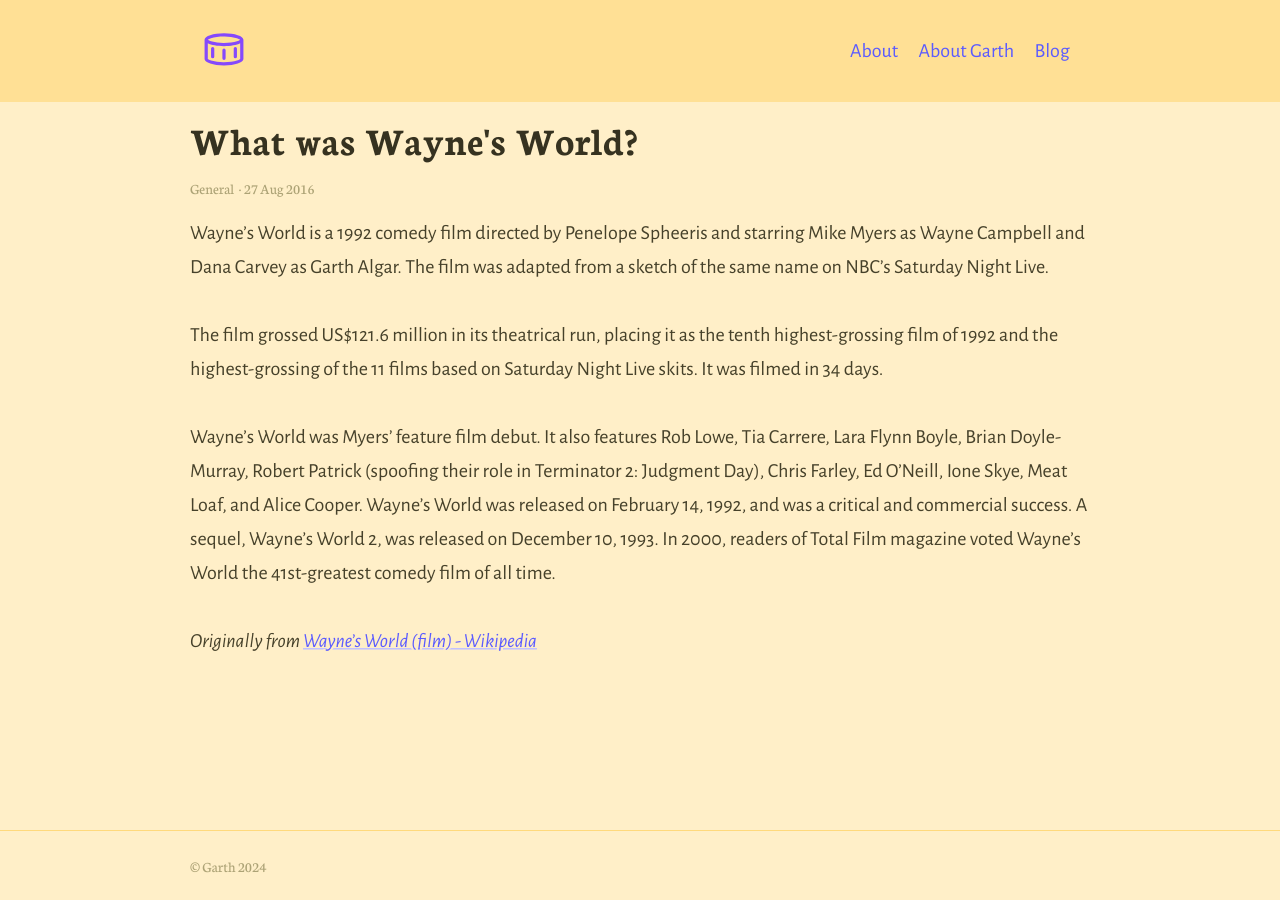
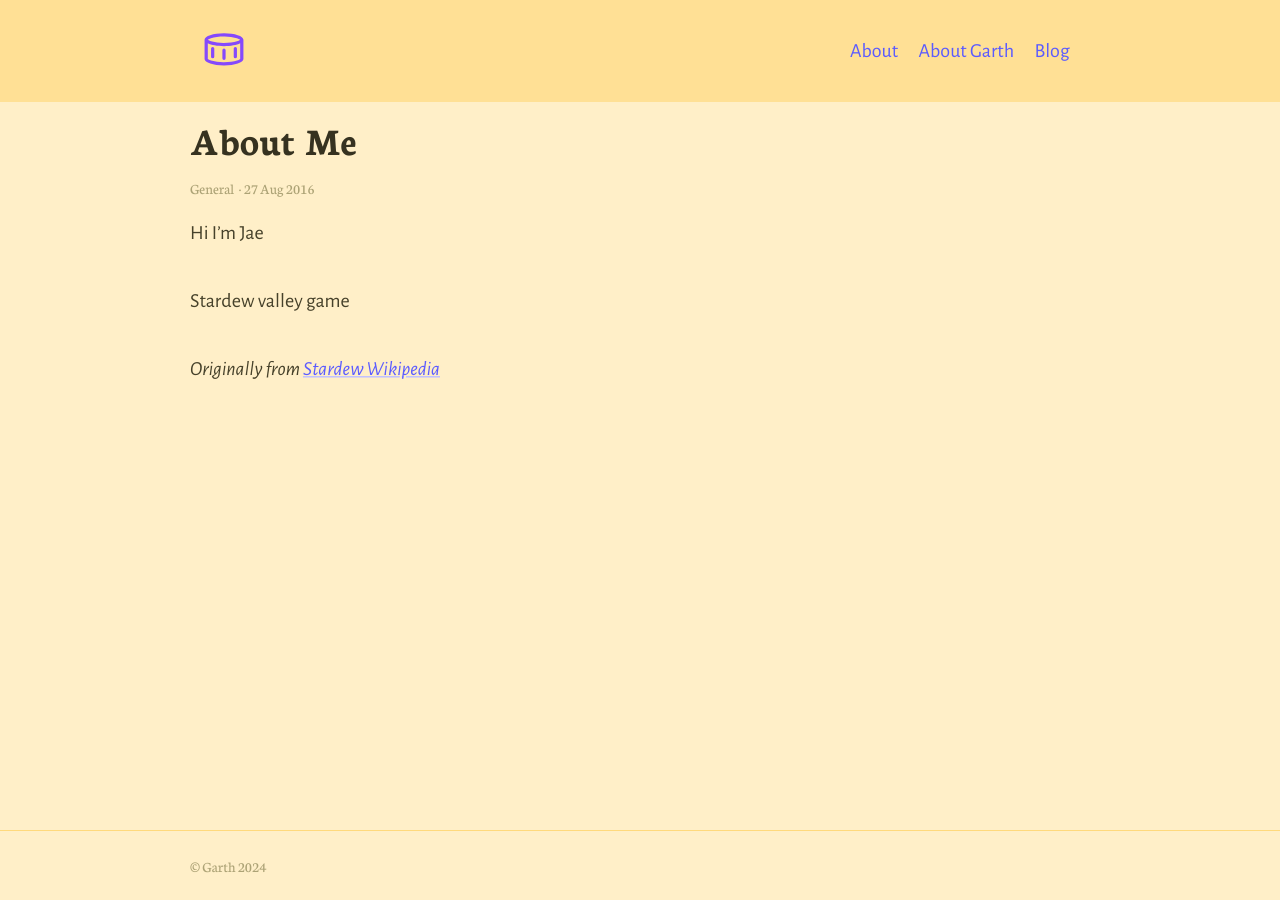
Before and after one commit to Jae-comewhatmay/jaeheo.github.io, a Jekyll site: the page built from _posts/2016-08-27-example-post-one.md, in a window 1280 px wide. Built offline with Jekyll 4.4.1, drawn with Linux system fonts in a browser that asks for light colours.

Commit message:
Update 2016-08-27-example-post-one.md

```diff
--- a/_posts/2016-08-27-example-post-one.md
+++ b/_posts/2016-08-27-example-post-one.md
@@ -1,14 +1,10 @@
 ---
-title: What was Wayne's World?
+title: About Me
 category: General
 ---
 
-Wayne's World is a 1992 comedy film directed by Penelope Spheeris and starring Mike Myers as Wayne Campbell and Dana Carvey as Garth Algar. The film was adapted from a sketch of the same name on NBC's Saturday Night Live.
+Hi I'm Jae
 
-<!-- more -->
+Stardew valley game
 
-The film grossed US$121.6 million in its theatrical run, placing it as the tenth highest-grossing film of 1992 and the highest-grossing of the 11 films based on Saturday Night Live skits. It was filmed in 34 days.
-
-Wayne's World was Myers' feature film debut. It also features Rob Lowe, Tia Carrere, Lara Flynn Boyle, Brian Doyle-Murray, Robert Patrick (spoofing their role in Terminator 2: Judgment Day), Chris Farley, Ed O'Neill, Ione Skye, Meat Loaf, and Alice Cooper. Wayne's World was released on February 14, 1992, and was a critical and commercial success. A sequel, Wayne's World 2, was released on December 10, 1993. In 2000, readers of Total Film magazine voted Wayne's World the 41st-greatest comedy film of all time.
-
-_Originally from [Wayne's World (film) - Wikipedia](https://en.wikipedia.org/wiki/Wayne%27s_World_(film))_
+_Originally from [Stardew Wikipedia](https://ko.stardewvalleywiki.com/Stardew_Valley_Wiki)_
```
